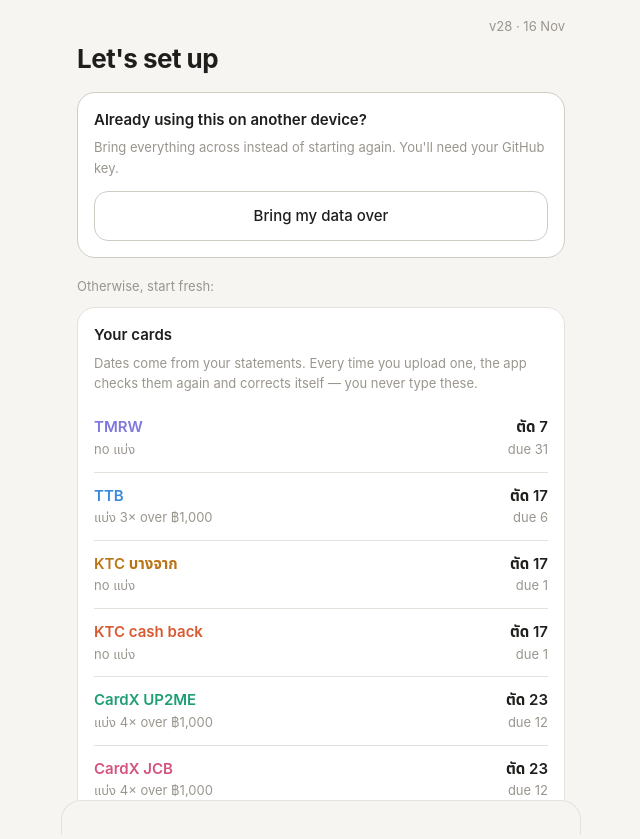
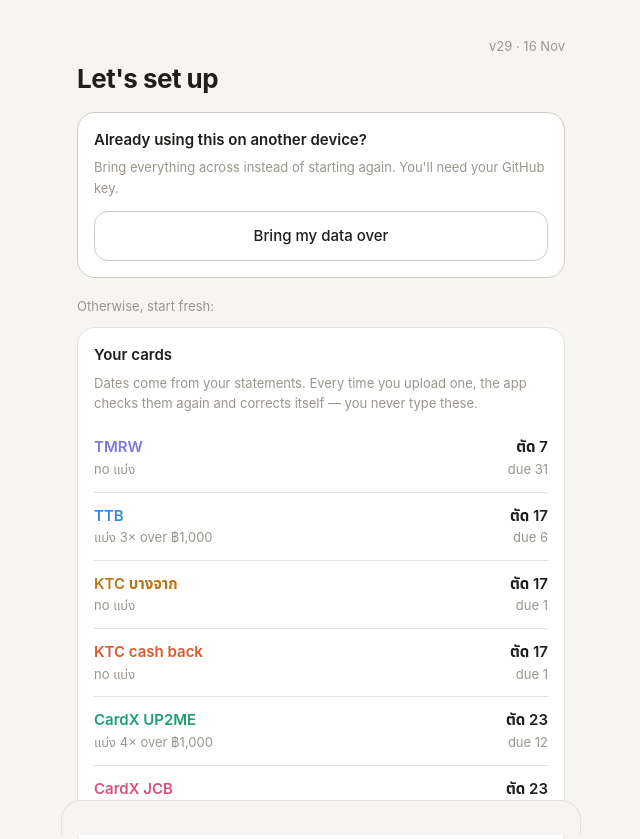
Before and after one commit to warutcha/cards, a plain HTML site: page index.html in a window 1280 px wide. Shown: the top 839 px of the page, without its empty margins (319-959 px from the left). Drawn offline with Linux system fonts and the light colour scheme.

Commit message:
Add files via upload

```diff
--- a/index.html
+++ b/index.html
@@ -26,7 +26,7 @@
 html,body{margin:0;padding:0;background:var(--bg);color:var(--tx);
   font-family:-apple-system,BlinkMacSystemFont,"SF Pro Text","Segoe UI",system-ui,"Noto Sans Thai",sans-serif;
   font-size:16px;line-height:1.5;-webkit-font-smoothing:antialiased}
-#app{max-width:520px;margin:0 auto;padding:16px 16px calc(24px + env(safe-area-inset-bottom));min-height:100vh}
+#app{max-width:520px;margin:0 auto;padding:36px 16px calc(24px + env(safe-area-inset-bottom));min-height:100vh}
 h1{font-size:26px;font-weight:650;margin:2px 0 14px;letter-spacing:-.02em}
 .lbl{font-size:14px;color:var(--tx2)}
 .mut{font-size:13px;color:var(--tx3);line-height:1.6}
@@ -363,7 +363,7 @@ async function pullDown(){
   }catch(e){setCfg({...cfg(),err:String(e.message)});return 'error';}
 }
 
-const BUILD='v28 · 16 Nov';
+const BUILD='v29 · 16 Nov';
 /* ---------------- cards ---------------- */
 const CARDS=[
  {id:'tmrw', name:'TMRW',           cut:7,  due:31, split:0, c:'#7F77DD', t:'#EEEDFE', d:'#3C3489'},
```
